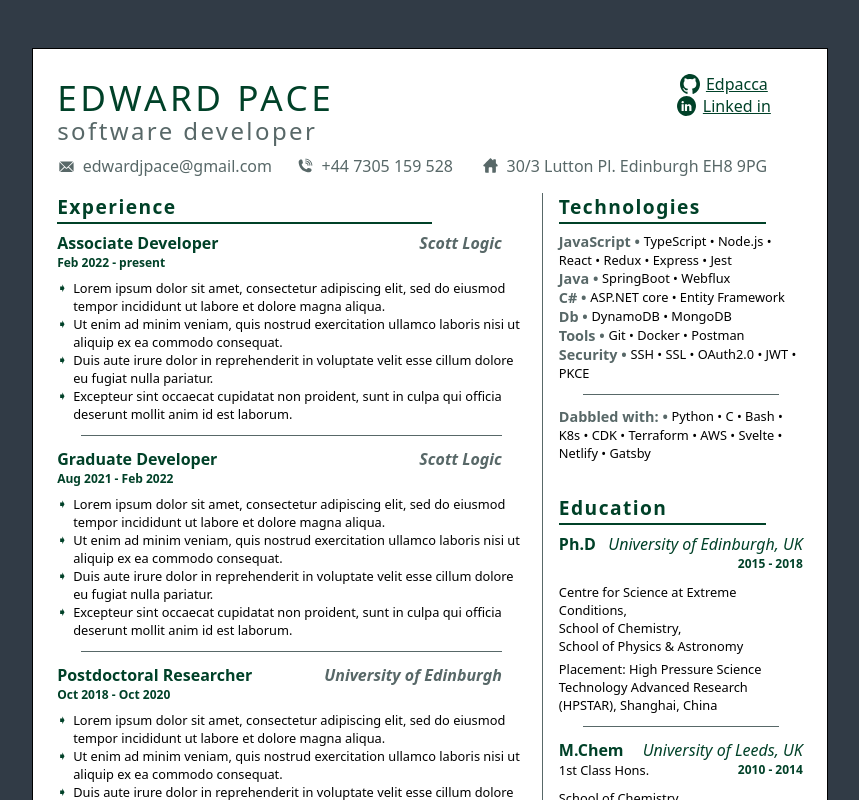
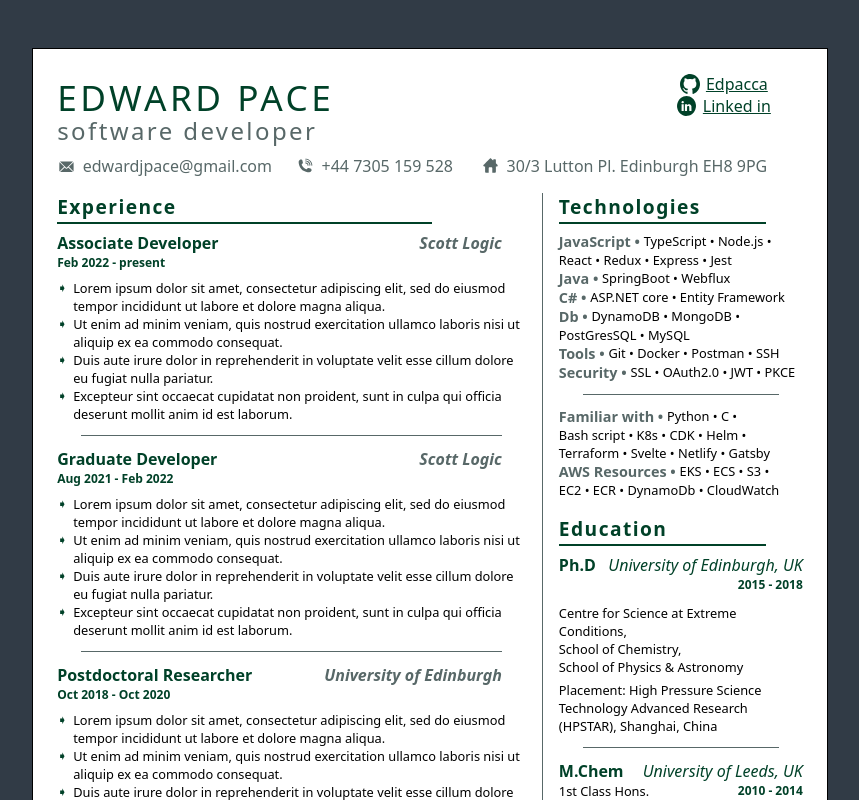
Before and after one commit to edpacca/cv, a Svelte app: page / in a window 1280 px wide. Shown: the top 800 px of the page, without its empty margins (210-1069 px from the left). Built offline with nearby package versions, Linux system fonts and the light colour scheme.

Commit message:
update skills

```diff
--- a/src/Skills/Skills.svelte
+++ b/src/Skills/Skills.svelte
@@ -1,6 +1,6 @@
 <script>
 import Skill from "./components/Skill.svelte";
-import { js, java, csharp, nosql, tools, security, familiar } from './data/data';
+import { js, java, csharp, nosql, tools, security, familiar, aws } from './data/data';
 </script>
 
 <div class="skills-wrapper">
@@ -14,11 +14,12 @@ import { js, java, csharp, nosql, tools, security, familiar } from './data/data'
     <Skill skill={security}/>
     <hr class="hr-thin">
     <Skill skill={familiar}/>
+    <Skill skill={aws}/>
 </div>
 
 <style>
     .skills-wrapper {
-        margin-bottom: 2em;
+        margin-bottom: 1em;
     }
 
 </style>
--- a/src/Skills/data/data.ts
+++ b/src/Skills/data/data.ts
@@ -3,7 +3,8 @@ import type { Skill } from "../model/Skill";
 export const js: Skill = {title: "JavaScript", attributes: ["TypeScript", "Node.js", "React", "Redux", "Express", "Jest"]};
 export const csharp: Skill = {title: "C#", attributes: ["ASP.NET core", "Entity Framework"]};
 export const java: Skill = {title: "Java", attributes: ["SpringBoot", "Webflux"]};
-export const nosql: Skill = {title: "Db", attributes: ["DynamoDB", "MongoDB"]};
-export const tools: Skill = {title: "Tools", attributes: ["Git", "Docker", "Postman"]}
-export const security: Skill = {title: "Security", attributes: [ "SSH", "SSL", "OAuth2.0", "JWT", "PKCE"]}
-export const familiar: Skill = {title: "Dabbled with:", attributes: ["Python", "C", "Bash", "K8s", "CDK", "Terraform", "AWS", "Svelte", "Netlify", "Gatsby"]}
+export const nosql: Skill = {title: "Db", attributes: ["DynamoDB", "MongoDB", "PostGresSQL", "MySQL"]};
+export const tools: Skill = {title: "Tools", attributes: ["Git", "Docker", "Postman", "SSH"]}
+export const security: Skill = {title: "Security", attributes: [ "SSL", "OAuth2.0", "JWT", "PKCE"]}
+export const familiar: Skill = {title: "Familiar with", attributes: ["Python", "C", "Bash script", "K8s", "CDK", "Helm", "Terraform", "Svelte", "Netlify", "Gatsby"]}
+export const aws: Skill = {title: "AWS Resources", attributes: ["EKS", "ECS", "S3", "EC2", "ECR", "DynamoDb", "CloudWatch"]}
```
